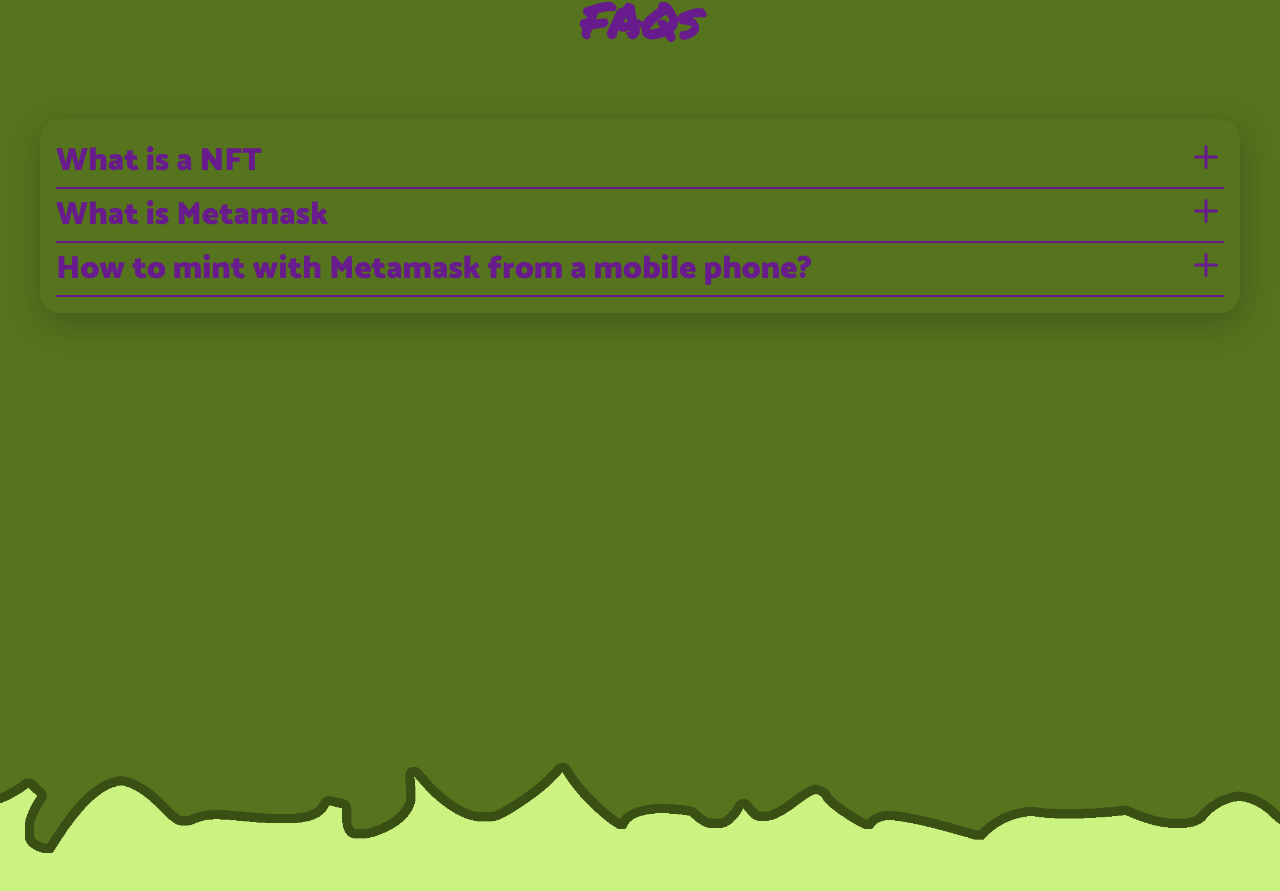
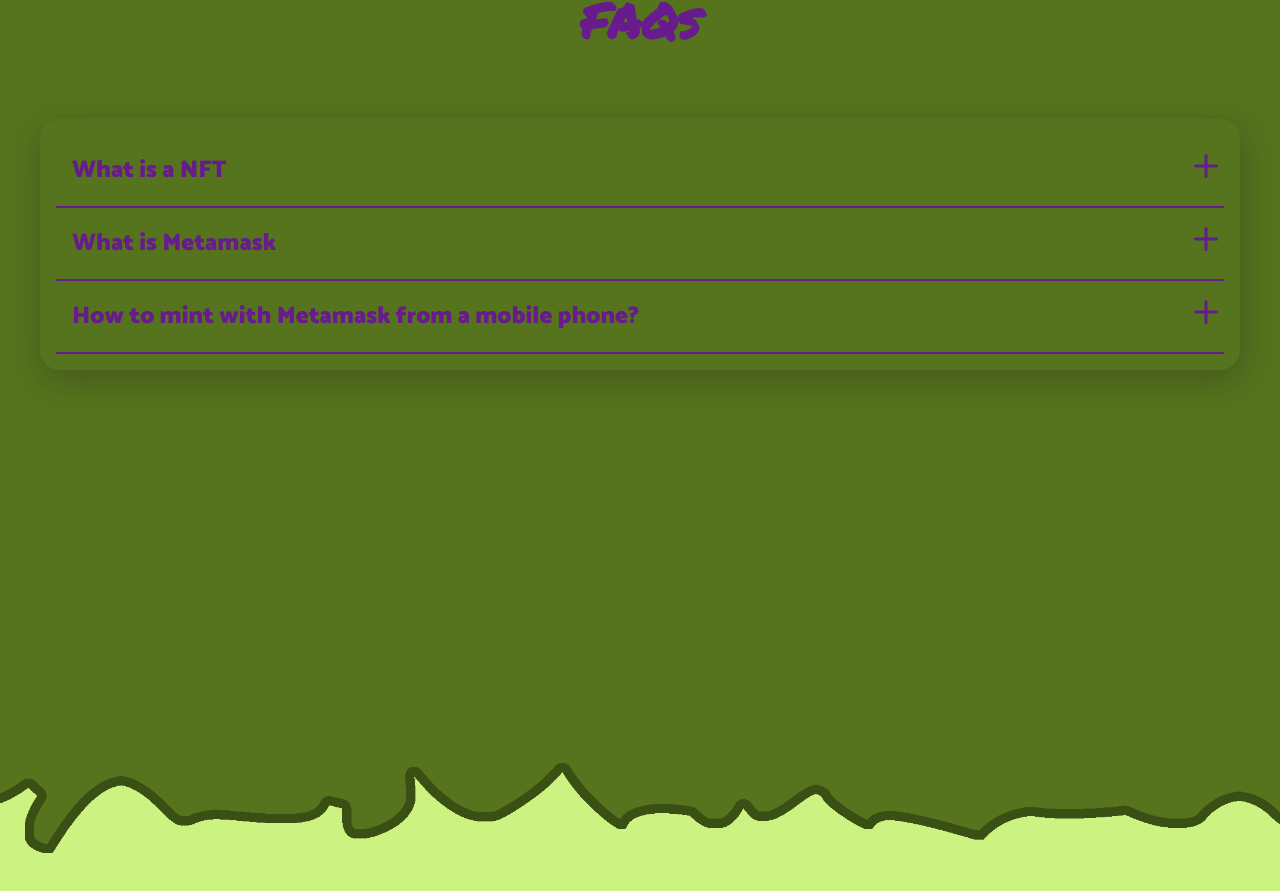
Before and after one commit to anschauf/wuschelkopf-frontend, a React (Create React App) app: page / in a window 1280 px wide. Shown: the part 5186-6077 px from the top of the page. Built offline with nearby package versions, Linux system fonts and the light colour scheme.

Commit message:
Adapt fonts on FAQ

```diff
--- a/src/components/Accordion.tsx
+++ b/src/components/Accordion.tsx
@@ -21,8 +21,9 @@
         if(clicked === i) {
             // if clicked question is already active, then close it
             setClicked(-1)
+        } else {
+            setClicked(i)
         }
-        setClicked(i)
     }
 
     return (
@@ -92,8 +93,8 @@
 `
 
 const QuestionTitle = styled.h1`
-  padding: ${spacing.default}
-  font-size: ${fontSizes.title_xl};
+  padding: ${spacing.default};
+  font-size: ${fontSizes.default_m};
 `
 
 const AnswerParagraph = styled.p`
--- a/src/resources/styling-constants.ts
+++ b/src/resources/styling-constants.ts
@@ -54,5 +54,7 @@
     title_lg: '60px',
     title_sm: '48px',
     title_s: '40px',
-    title_xs: '36px'
+    title_xs: '36px',
+    default_m: '24px',
+    default_l: '36px'
 }
```
